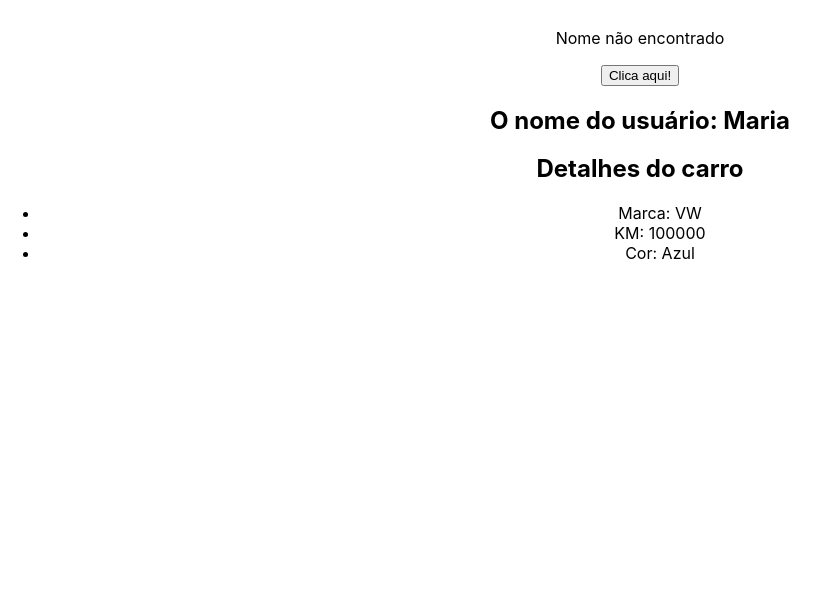
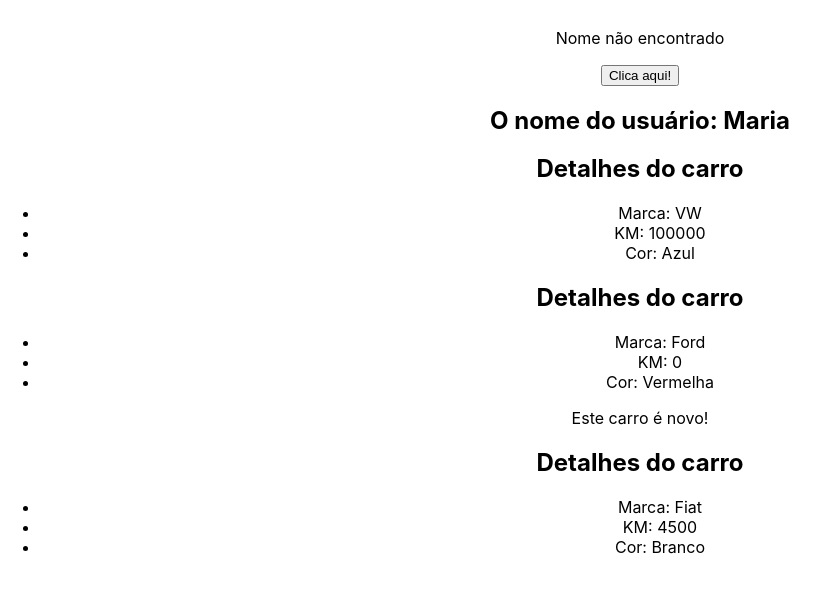
Before and after one commit to matheustsnts/curso-react, a React (Create React App) app in the folder aula03/desafio-01-producao/: page / in a window 1280 px wide. Shown: the part 1353-1944 px from the top of the page, without its empty margins (0-829 px from the left). Built offline with nearby package versions, Linux system fonts and the light colour scheme.

Commit message:
feat: reaproveitando componentes.

```diff
--- a/aula03/desafio-01-producao/src/App.js
+++ b/aula03/desafio-01-producao/src/App.js
@@ -29,7 +29,9 @@
         {/* props */}
         <ShowUserName name={userName} />
         {/* destructing */}
-        <CarDetails brand="VW" km={100000} color="Azul" />
+        <CarDetails brand="VW" km={100000} color="Azul" newCar={false} />
+        <CarDetails brand="Ford" km={0} color="Vermelha" newCar={true} />
+        <CarDetails brand="Fiat" km={4500} color="Branco" newCar={false} />
       </div>
     </div>
   );
--- a/aula03/desafio-01-producao/src/components/CarDetails.js
+++ b/aula03/desafio-01-producao/src/components/CarDetails.js
@@ -1,4 +1,4 @@
-const CarDetails = ({brand, km, color}) => {
+const CarDetails = ({brand, km, color, newCar }) => {
   return (
     <div>
        <h2>Detalhes do carro</h2>
@@ -7,6 +7,7 @@
           <li>KM: {km}</li>
           <li>Cor: {color}</li>
        </ul>
+       {newCar && <p>Este carro é novo!</p>}
     </div>
 
   )
```
